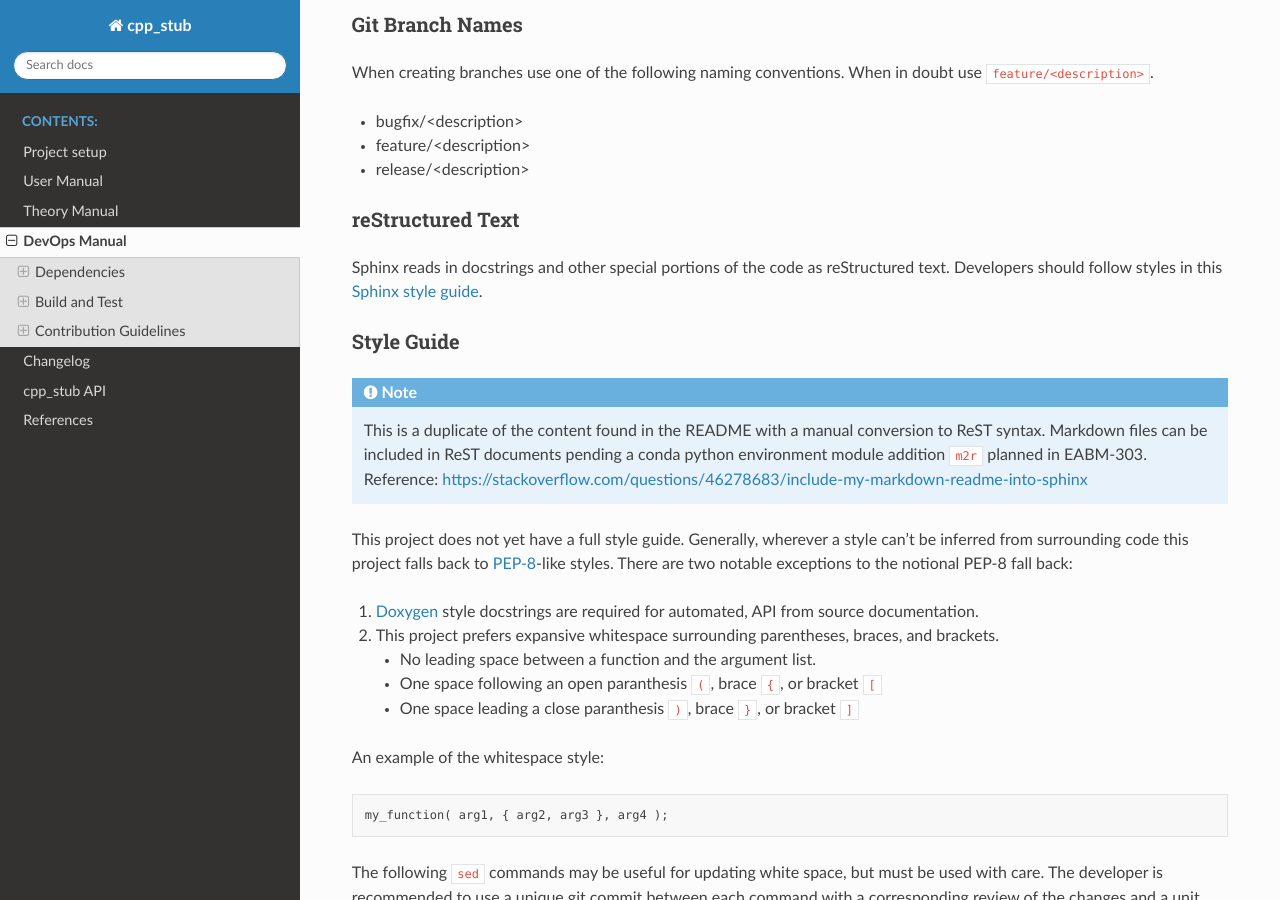
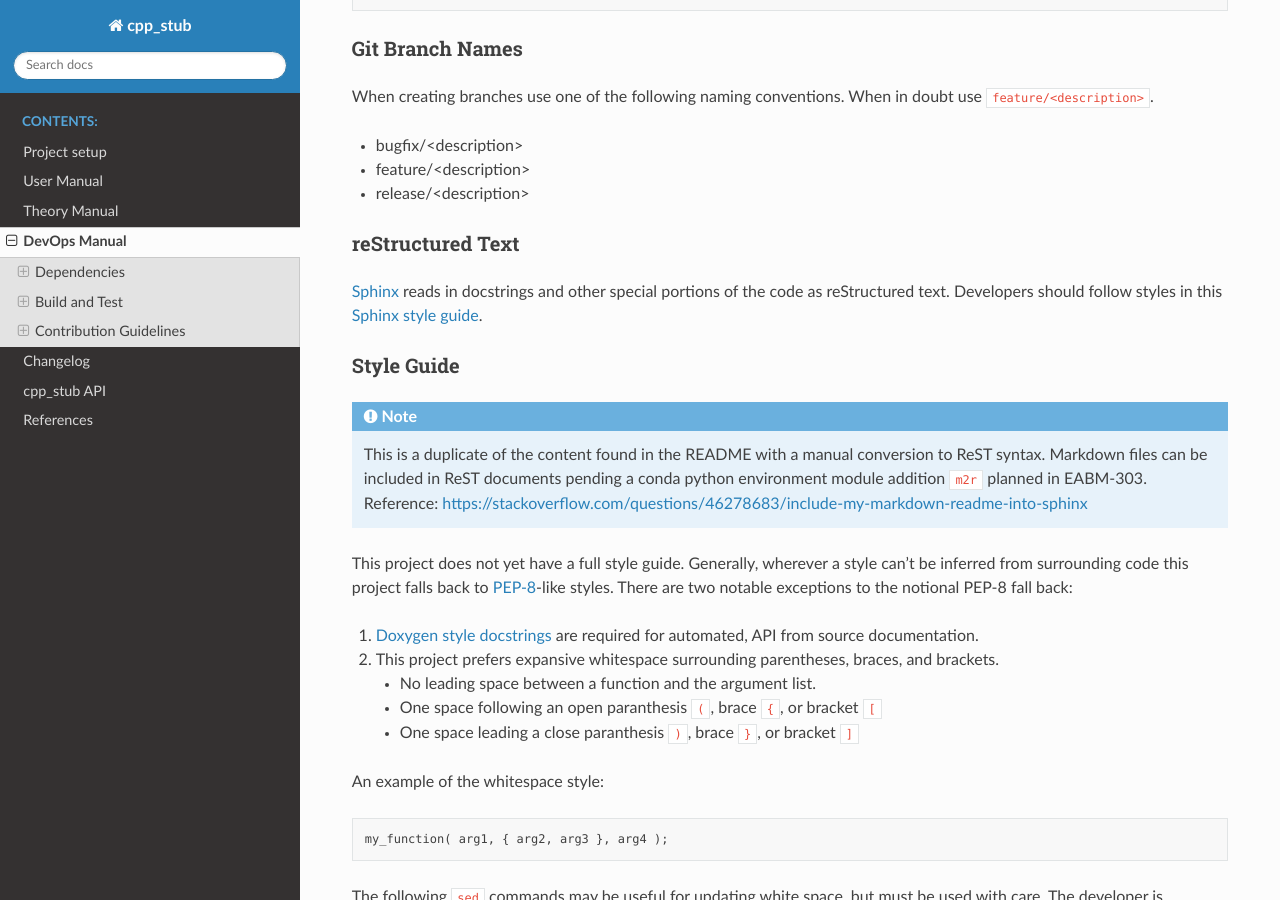
Before and after one commit to lanl/tardigrade-asp, a Sphinx documentation site: the page built from docs/devops.rst, in a window 1280 px wide and 900 px high, scrolled down 4897 px. Built offline with Sphinx 7.4.7 and the Read the Docs theme 2.0.0, drawn with Linux system fonts in a browser that asks for light colours; some of the changed text lies outside the part shown.

Commit message:
DOC: add urls to dependencies in sphinx docs

```diff
--- a/docs/build.txt
+++ b/docs/build.txt
@@ -4,7 +4,7 @@
 
 .. include:: md2rst.txt
 
-This repository is built with CMake and uses Doxygen + Sphinx + Breathe to build
+This repository is built with `CMake`_ and uses `Doxygen`_ + `Sphinx`_ + `Breathe`_ to build
 the documentation.
 
 .. note::
--- a/docs/contribution.txt
+++ b/docs/contribution.txt
@@ -38,7 +38,7 @@
 reStructured Text
 =================
 
-Sphinx reads in docstrings and other special portions of the code as
+`Sphinx`_ reads in docstrings and other special portions of the code as
 reStructured text. Developers should follow styles in this `Sphinx style
 guide`_.
 
@@ -50,7 +50,7 @@
 This project does not yet have a full style guide. Generally, wherever a style can't be inferred from surrounding code
 this project falls back to `PEP-8`_-like styles. There are two notable exceptions to the notional PEP-8 fall back:
 
-1. `Doxygen`_ style docstrings are required for automated, API from source documentation.
+1. `Doxygen style docstrings`_ are required for automated, API from source documentation.
 2. This project prefers expansive whitespace surrounding parentheses, braces, and brackets.
 
    * No leading space between a function and the argument list.
--- a/docs/dependencies.txt
+++ b/docs/dependencies.txt
@@ -14,16 +14,16 @@
 Executables
 ===========
 
-* CMake >= 3.14
-* Doxygen >= 1.8.5
-* LaTeX >= 2017
+* `CMake`_ >= 3.14
+* `Doxygen`_ >= 1.8.5
+* `LaTeX`_ >= 2017
 
 Python Modules (for documentation)
 ==================================
 
-* Sphinx >= 3.0.4
-* Breathe >= 4.18.1
-* sphinx\_rtd\_theme >= 0.4.3
+* `Sphinx`_ >= 3.0.4
+* `Breathe`_ >= 4.18.1
+* `sphinx\_rtd\_theme`_ >= 0.4.3
 
 For convenience, the minimal Python environment requirements for the
 documentation build are included in ``environment.yaml`` and
--- a/docs/targets.txt
+++ b/docs/targets.txt
@@ -33,7 +33,7 @@
 .. _`Python 2`: https://docs.python.org/2.7/
 .. _`PEP-8`: https://www.python.org/dev/peps/pep-0008/
 .. _`PEP-440`: https://www.python.org/dev/peps/pep-0440/
-.. _`sphinx`: https://www.sphinx-doc.org/en/2.0/
+.. _`sphinx`: https://www.sphinx-doc.org/en/master/
 .. _`toolbox-jenkins`: https://toolbox-jenkins.lanl.gov/
 .. _`xcp-confluence`: https://xcp-confluence.lanl.gov/
 .. _`xcp-jira`: https://xcp-jira.lanl.gov/secure/Dashboard.jspa
@@ -49,6 +49,12 @@
 .. C++/fortran/cmake links
 .. _`CMake`: https://cmake.org/cmake/help/v3.14/
 .. _`Doxygen`: https://www.doxygen.nl/manual/docblocks.html
+.. _`Breathe`: https://breathe.readthedocs.io/en/latest/
+.. _`Eigen`: https://eigen.tuxfamily.org/dox/
+.. _`BOOST`: https://www.boost.org/doc/libs/1_53_0/
+.. _`LaTeX`: https://www.latex-project.org/help/documentation/
+.. _`sphinx\_rtd\_theme`: https://sphinx-rtd-theme.readthedocs.io/en/stable/
+.. _`Doxygen style docstrings`: https://www.doxygen.nl/manual/docblocks.html
 .. _`CMake for Fortran example CMakeLists.txt`: https://gitlab.kitware.com/cmake/community/-/wikis/doc/cmake/languages/fortran/ForFortranExample
 .. _`CMake documentation starting point`: https://cmake.org/cmake/help/v3.14/module/CheckFortranSourceRuns.html
 .. _`Stack Overflow thread`: https://stackoverflow.com/questions/12705562/using-cmake-with-fortran
```
Also changed, not shown: other parts of docs/dependencies.txt (+2 -1 lines), README.md (+1 -1 lines).
